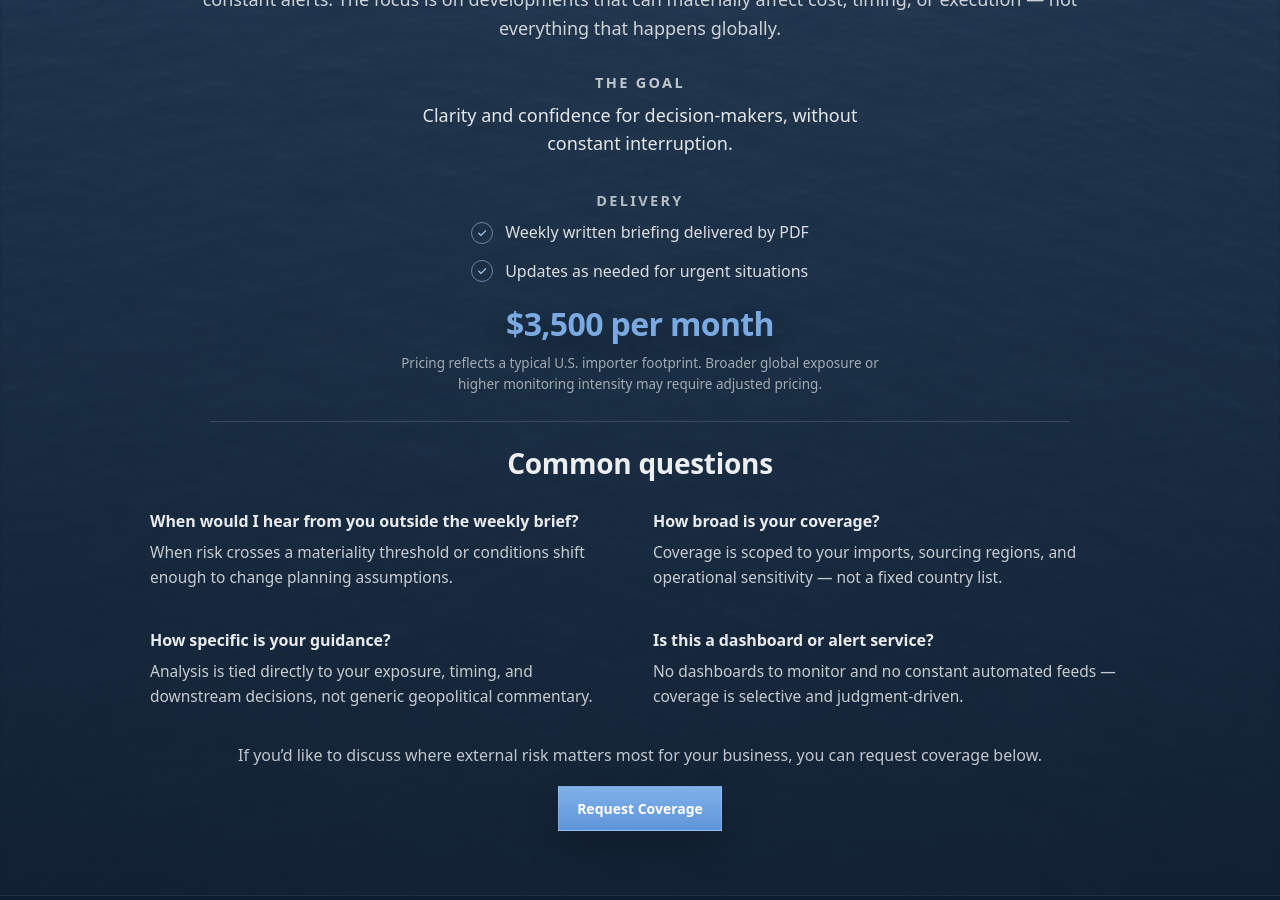
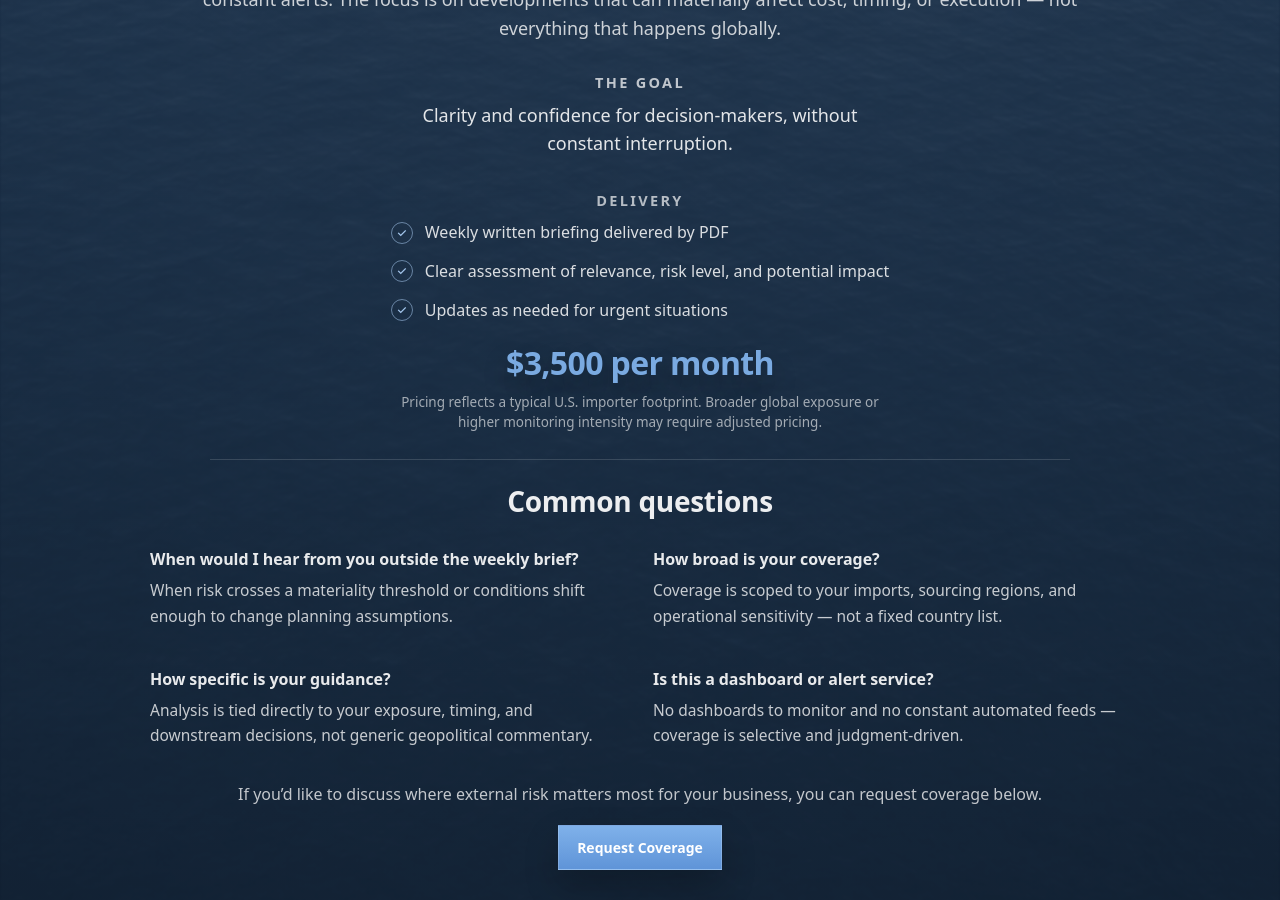
Before and after one commit to importrisk/import-risk-intelligence-site, a Jekyll site: the page built from method.html, in a window 1280 px wide and 900 px high, scrolled down 1002 px. Built offline with Jekyll 4.4.1, drawn with Linux system fonts in a browser that asks for light colours.

Commit message:
Update method.html

```diff
--- a/method.html
+++ b/method.html
@@ -221,6 +221,7 @@ css: /method.css?v=100
 
     <ul class="mp-includes" aria-label="Delivery cadence">
       <li>Weekly written briefing delivered by PDF</li>
+      <li>Clear assessment of relevance, risk level, and potential impact</li>
       <li>Updates as needed for urgent situations</li>
     </ul>
 
```
